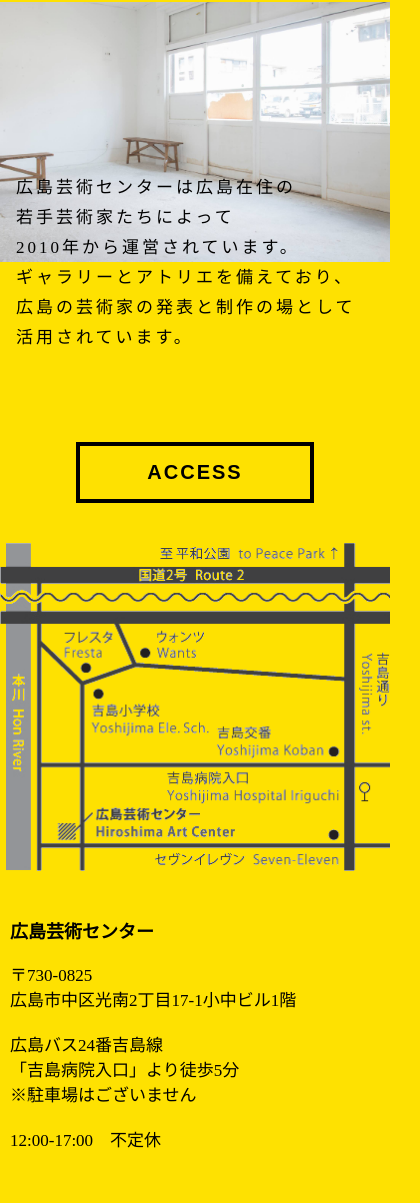
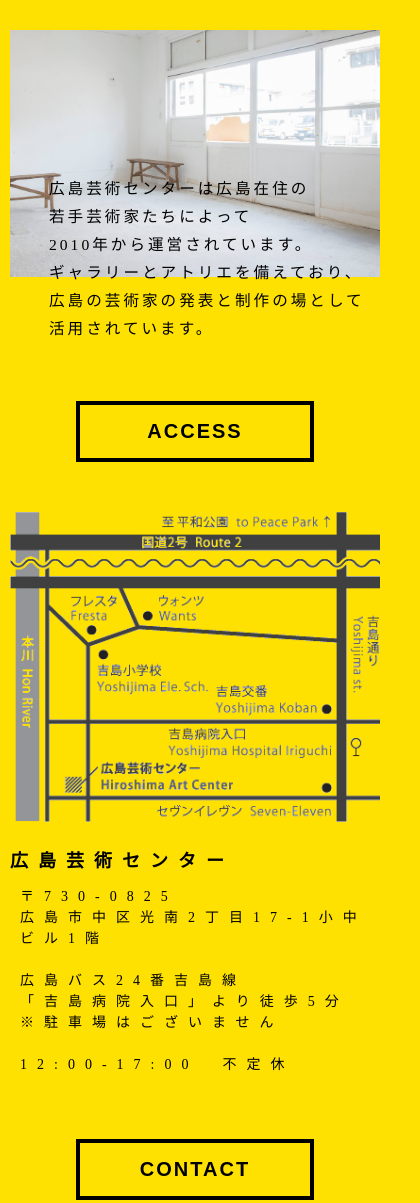
Before and after one commit to kobutomo/hiroshima-art-center-site, a Gatsby site: page /about in a window 390 px wide. Shown: the part 141-1344 px from the top of the page, 420 px wide, since content can reach past the window. Built offline with nearby package versions, Linux system fonts and the light colour scheme; Gatsby itself is replaced by a stand-in of ours.

Commit message:
i've done

```diff
--- a/src/components/layout.module.css
+++ b/src/components/layout.module.css
@@ -1,15 +1,14 @@
 .container {
-    max-width: 100%;
-    padding: 0;
-    margin: 0;
+  width: 1000px;
+  margin: 0 auto;
 }
-.bottom{
+.bottom {
   display: inline-grid;
   font-size: 15px;
   font-weight: bold;
   text-align: center;
 }
-.bottomContainer{
+.bottomContainer {
   display: grid;
   grid-template-columns: 250px 250px 250px;
   width: 100%;
@@ -17,17 +16,23 @@
   justify-content: center;
   align-items: center;
 }
-@media only screen and (max-width: 725px){
-  .bottom{
+@media only screen and (max-width: 768px) {
+  .container {
+    width: calc(100% - 20px);
+    margin: 0 10px;
+    box-sizing: content-box;
+  }
+  .bottom {
     display: inline-grid;
     font-size: 15px;
     font-weight: bold;
     text-align: center;
   }
-  .bottomContainer{
+  .bottomContainer {
     display: grid;
-    grid-template-columns: 150px 150px 150px;
+    grid-template-columns: 33% 33% 33%;
     width: 100%;
+    max-width: 450px;
     position: relative;
     justify-content: center;
     align-items: center;
--- a/src/pages/about.js
+++ b/src/pages/about.js
@@ -10,45 +10,61 @@ export default function About() {
     <Layout>
       <div>
         <div>
-                    <SectionHeader text="ABOUT"/>
-                    <div style={{position:"relative", paddingTop: "22px", paddingBottom: "180px"}}>
-                        <img src = {room} alt = "Access" className = {style.room}></img>
+          <SectionHeader text="ABOUT" />
+          <div className={style.eyeCatch}>
+            <img src={room} alt="Access"></img>
             <div className={style.roomTextBox}>
-                            <p className={style.roomText}>広島芸術センターは広島在住の<br/>
-                                若手芸術家たちによって<br/>
-                                2010年から運営されています。<br/>
-                                ギャラリーとアトリエを備えており、<br/>
-                                広島の芸術家の発表と制作の場として<br/>
+              <p className={style.roomText}>
+                広島芸術センターは広島在住の
+                <br />
+                若手芸術家たちによって
+                <br />
+                2010年から運営されています。
+                <br />
+                ギャラリーとアトリエを備えており、
+                <br />
+                広島の芸術家の発表と制作の場として
+                <br />
                 活用されています。
               </p>
             </div>
           </div>
         </div>
-                <div className = {style.mapContainer}>
-                    <SectionHeader text="ACCESS"/>
-                    <div>
-                        <img src = {map} alt = "Access" className = {style.map}></img>
-                        <div>
-                            <p className = {style.mapTextBold}>
-                            広島芸術センター</p>
-                            <p className = {style.mapText}>
-                            〒730-0825<br/>
-                            広島市中区光南2丁目17-1小中ビル1階<br/>
-                            <br/>
-                            広島バス24番吉島線<br/>
-                            「吉島病院入口」より徒歩5分<br/>
-                            ※駐車場はございません<br/>
-                            <br/>
+        <section>
+          <SectionHeader text="ACCESS" />
+          <div className={style.mapContainer}>
+            <div className={style.map}>
+              <img src={map} alt="Access" />
+            </div>
+            <div className={style.mapTextContainer}>
+              <p className={style.mapTextBold}>広島芸術センター</p>
+              <p className={style.mapText}>
+                〒730-0825
+                <br />
+                広島市中区光南2丁目17-1小中ビル1階
+                <br />
+                <br />
+                広島バス24番吉島線
+                <br />
+                「吉島病院入口」より徒歩5分
+                <br />
+                ※駐車場はございません
+                <br />
+                <br />
                 12:00-17:00　不定休
               </p>
             </div>
-
           </div>
-                </div>
+        </section>
         <div>
-                    <SectionHeader text="CONTACT" id = "contact"/>
+          <SectionHeader text="CONTACT" id="contact" />
           <div>
-                        <p style = {{fontSize: "18px", textAlign: "center", letterSpacing: "7px"}}>
+            <p
+              style={{
+                fontSize: "10px",
+                textAlign: "center",
+              }}
+            >
               hiroshima.geisen@gmail.com
             </p>
           </div>
--- a/src/pages/about.module.css
+++ b/src/pages/about.module.css
@@ -1,111 +1,89 @@
-.map{
-    padding-top: 22px;
-    padding-bottom: 46px;
-    display: block;
-    margin-right: auto;
-    margin-left: auto;
-    width: 35%;
-    height: auto;
-    float: left;
-    padding-left: 10vw;
-    padding-right: 10vw;
-}
-.room{
-    display: block;
-    margin-right: auto;
-    margin-left: auto;
-    width: 50vw;
-    height: auto;
-    padding: 0;
-}
-.roomText{
-    z-index: 1;
-    font-size: 17px;
-    letter-spacing: 3px;
-    line-height: 30px;
-}
-.roomTextBox{
-    position: absolute;
-    bottom: 72px;
-    left: 21.5vw;
-}
-.mapContainer{
+.mapContainer {
   padding-bottom: 150px;
   width: 100%;
+  display: flex;
+  justify-content: space-between;
+  margin-top: 50px;
 }
-.mapTextBold{
+.map {
+  display: block;
+  width: 50%;
+}
+.map img {
+  width: 100%;
+}
+.mapTextContainer {
+  width: calc(50% - 50px);
+}
+.mapTextBold {
   font-weight: bold;
   font-size: 23px;
-    margin-left: 10px;
-    padding-top: 60px;
-    line-height: 43px;
   letter-spacing: 10px;
+  margin: 0;
 }
-.mapText{
+.mapText {
   font-size: 20px;
   margin-left: 10px;
   line-height: 43px;
   letter-spacing: 10px;
 }
-@media only screen and (max-width: 1545px){
-    .mapTextBold{
-        font-size: 20px;
-        padding-top: 50px;
-        line-height: 30px;
-        letter-spacing: 8px;
+.eyeCatch {
+  position: relative;
+  margin: 50px 0 150px 100px;
 }
-    .mapText{
+
+.eyeCatch img {
+  width: 100%;
+}
+.roomText {
+  z-index: 1;
+  font-size: 28px;
+  letter-spacing: 3px;
+  line-height: 1.8;
+}
+.roomTextBox {
+  position: absolute;
+  bottom: -80px;
+  left: -100px;
+}
+
+@media only screen and (max-width: 768px) {
+  .eyeCatch {
+    margin: 50px 0 120px 0;
+  }
+  .roomText {
+    z-index: 1;
+    font-size: calc(1vw * 4);
+    letter-spacing: 3px;
+    line-height: 1.8;
+  }
+  .roomTextBox {
+    position: absolute;
+    bottom: -20vw;
+    left: 10vw;
+  }
+  .mapContainer {
+    width: 100%;
+    display: block;
+    margin-top: 50px;
+    padding-bottom: 50px;
+  }
+  .map {
+    width: 100%;
+  }
+  .mapTextContainer {
+    width: 100%;
+  }
+  .mapTextBold {
+    font-weight: bold;
     font-size: 18px;
+    letter-spacing: 10px;
+    margin-top: 20px;
+  }
+  .mapText {
+    font-size: 14px;
     margin-left: 10px;
-        line-height: 30px;
-        letter-spacing: 8px;
+    line-height: 1.5;
+    letter-spacing: 10px;
   }
 }
-@media only screen and (max-width: 950px){
-    .mapTextBold{
-        font-size: 18px;
-        margin-left: 10px;
-        padding-top: 20px;
-        line-height: 25px;
-        letter-spacing: 6px;
-    }
-    .mapText{
-        font-size: 17px;
-        margin-left: 10px;
-        line-height: 25px;
-        letter-spacing: 6px;
-    }
-    .mapContainer{
-        padding-bottom: 70px;
-    }
-}
-@media only screen and (max-width: 725px){
-    .room{
-        width: 100%;
-    }
-    .roomTextBox{
-        left: 16px;
-    }
-    .mapContainer{
-        padding-bottom: 50px;
-        width: 100%;
-    }
-    .map{
-        padding-left: 0px;
-        padding-right: 0px;
-        width: 100%;
-    }
-    .mapTextBold{
-        font-size: 18px;
-        margin-left: 10px;
-        padding-top: 0px;
-        line-height: normal;
-        letter-spacing: normal;
-    }
-    .mapText{
-        font-size: 17px;
-        margin-left: 10px;
-        line-height: normal;
-        letter-spacing: normal;
-    }
-}
```
Lines whose indentation alone changed are shown as unchanged.
